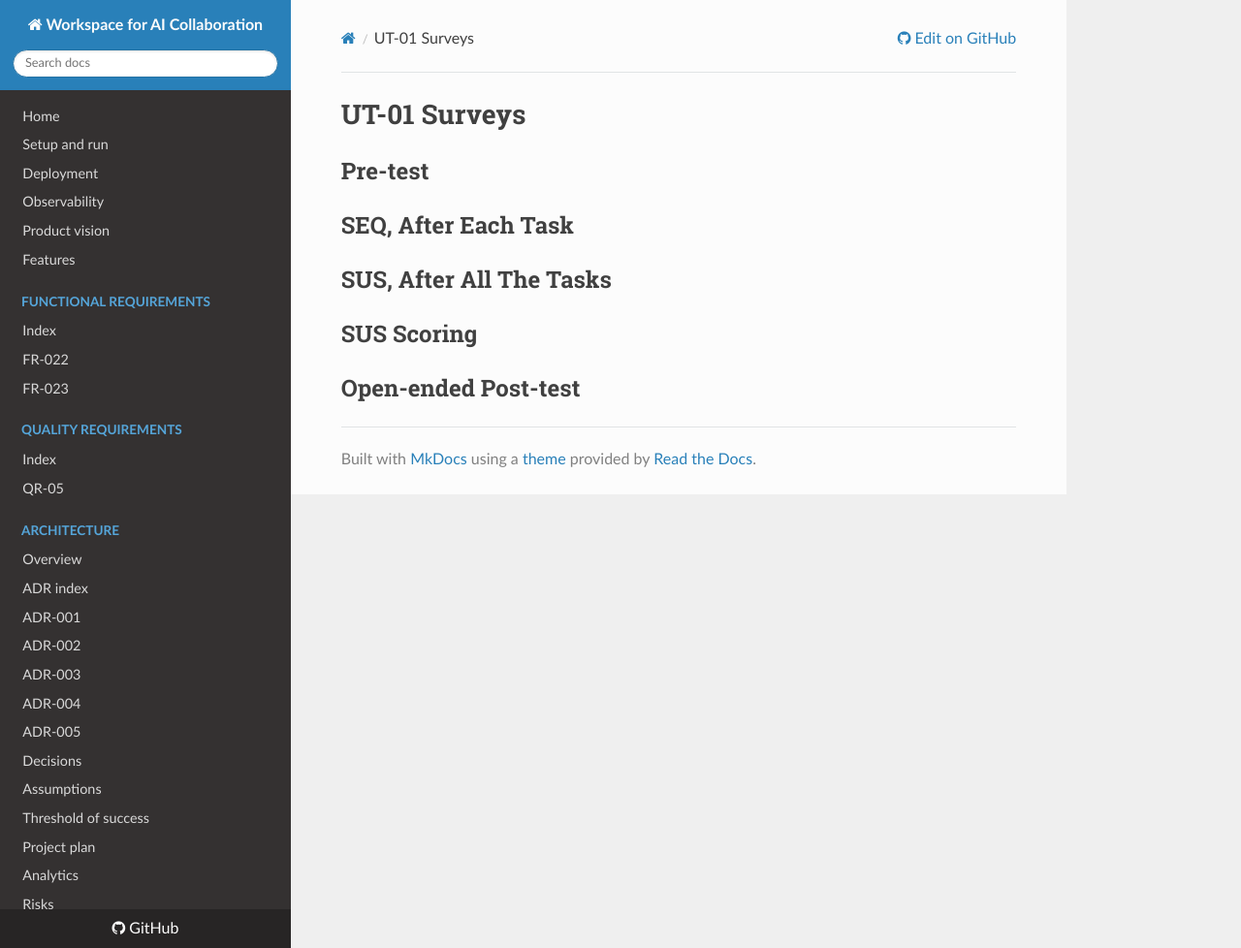
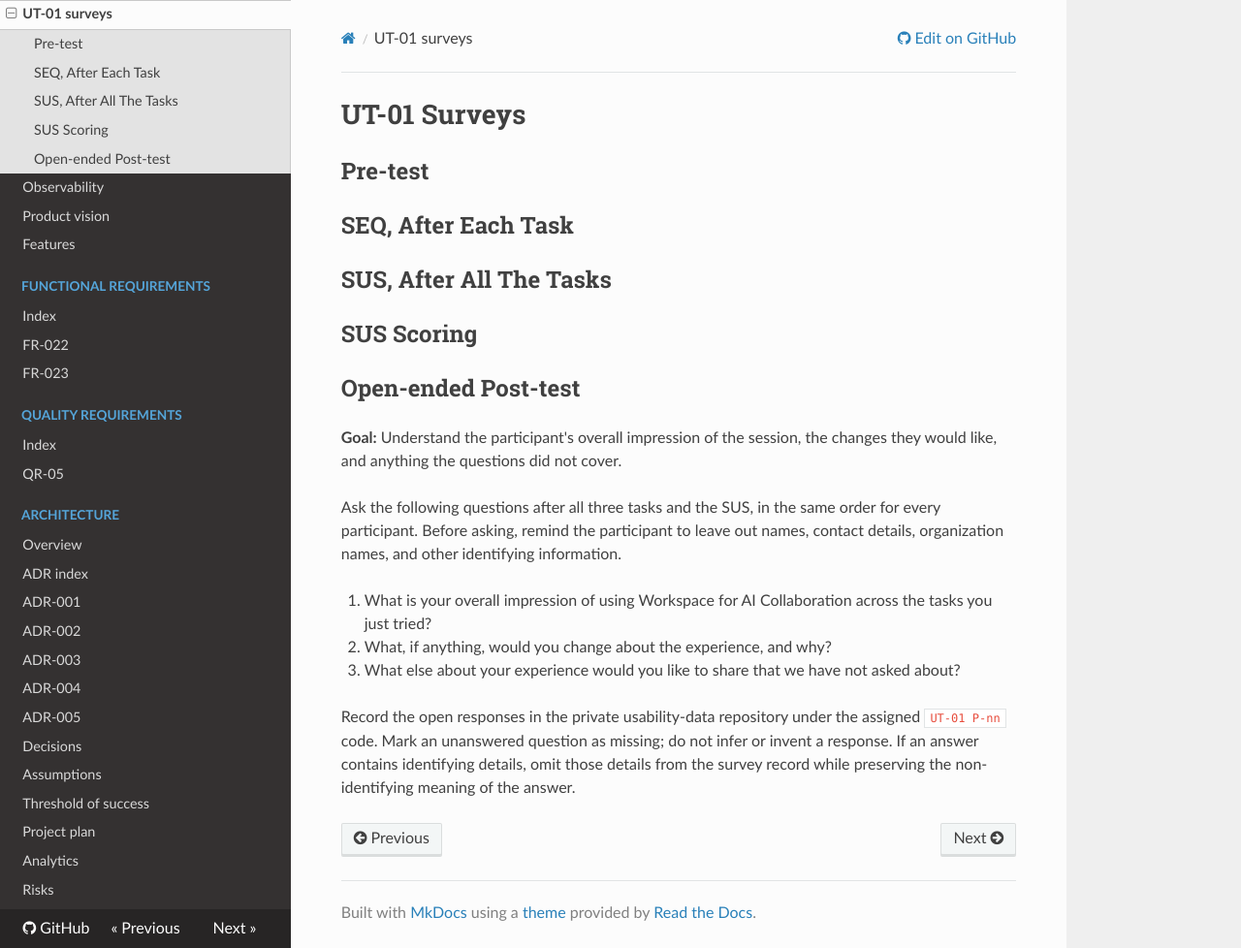
Before and after one commit to WellMadeTeam/workspace-ai-03, an MkDocs documentation site: the page built from docs/usability-tests/ut-01/surveys.md, in a window 1280 px wide and 978 px high. Shown: the whole window at 97% size. Built offline with MkDocs 1.6.1, drawn with Linux system fonts in a browser that asks for light colours; nearby versions of some CDN libraries.

Commit message:
docs(usability): prepare the ut-01 open-ended post-test

```diff
--- a/docs/usability-tests/ut-01/surveys.md
+++ b/docs/usability-tests/ut-01/surveys.md
@@ -9,3 +9,16 @@
 ## SUS Scoring
 
 ## Open-ended Post-test
+
+**Goal:** Understand the participant's overall impression of the session, the changes they would like, and anything the questions did not cover.
+
+Ask the following questions after all three tasks and the SUS, in the same order for every participant.
+Before asking, remind the participant to leave out names, contact details, organization names, and other identifying information.
+
+1. What is your overall impression of using Workspace for AI Collaboration across the tasks you just tried?
+2. What, if anything, would you change about the experience, and why?
+3. What else about your experience would you like to share that we have not asked about?
+
+Record the open responses in the private usability-data repository under the assigned `UT-01 P-nn` code.
+Mark an unanswered question as missing; do not infer or invent a response.
+If an answer contains identifying details, omit those details from the survey record while preserving the non-identifying meaning of the answer.
--- a/mkdocs.yml
+++ b/mkdocs.yml
@@ -12,6 +12,7 @@ nav:
   - Home: index.md
   - Setup and run: setup.md
   - Deployment: deployment.md
+  - UT-01 surveys: usability-tests/ut-01/surveys.md
   - Observability: observability.md
   - Product vision: product-vision.md
   - Features: features.md
```
